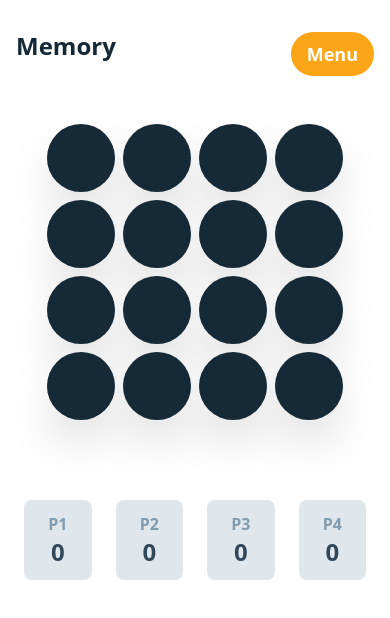
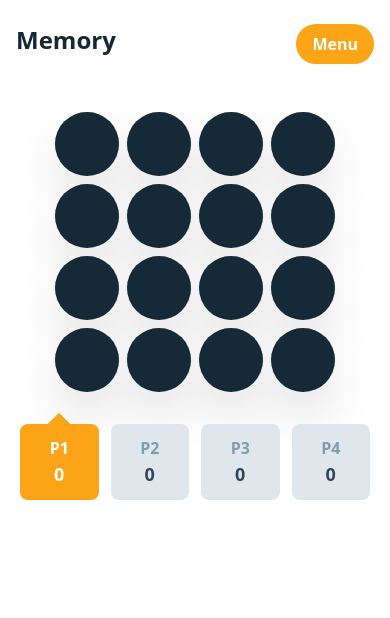
Before and after one commit to ManikantaPotnuru9176/memory-game, a Next.js app: page / in a window 390 px wide. Shown: the top 618 px of the page. Built offline with nearby package versions, Linux system fonts and the light colour scheme.

Commit message:
updated the mobile view and added arrow to player

```diff
--- a/src/components/footer/Footer.js
+++ b/src/components/footer/Footer.js
@@ -4,7 +4,7 @@ import Players from "./multiPlayer/Players";
 
 const Footer = () => {
   return (
-    <div className="pt-20 md:pt-28 pb-12">
+    <div className="pt-8 md:pt-12 lg:pt-20 pb-4 md:pb-8">
       {false ? <GameStatus /> : <Players />}
     </div>
   );
--- a/src/components/footer/multiPlayer/Player.js
+++ b/src/components/footer/multiPlayer/Player.js
@@ -2,13 +2,30 @@ import React from "react";
 
 const Player = ({ index }) => {
   return (
-    <div className="w-full md:w-[260px] bg-[#dfe7ec] rounded-lg">
-      <div className="flex flex-col lg:flex-row justify-between items-center md:items-start lg:items-center h-full md:px-4 lg:px-6 py-3 md:py-2 lg:py-5">
-        <span className="text-[#819cae] text-md md:text-md lg:text-xl font-bold">
+    <div
+      className={`relative w-full md:w-56 ${
+        index === 0 ? "bg-[#fca417]" : "bg-[#dfe7ec]"
+      } rounded-lg`}
+    >
+      <div
+        className={`${
+          index === 0 ? "block" : "hidden"
+        } absolute w-[1rem] md:w-[1.5rem] lg:w-[2.0rem] h-[1rem] md:h-[1.5rem] lg:h-[2.0rem] top-0 bg-[#fca417] left-1/2 transform -translate-x-1/2 -translate-y-1/2 rotate-45 transition-all duration-500 origin-center`}
+      ></div>
+      <div className="flex flex-col md:flex-row justify-between items-center h-full px-4 md:px-6 py-3 md:py-4 lg:py-5">
+        <span
+          className={`${
+            index === 0 ? "text-white" : "text-[#819cae]"
+          } text-base md:text-lg lg:text-xl font-bold`}
+        >
           <span className="hidden md:inline">Player {index + 1}</span>
           <span className="md:hidden">P{index + 1}</span>
         </span>
-        <span className="text-[#31485b] text-2xl lg:text-3xl font-bold">
+        <span
+          className={`${
+            index === 0 ? "text-white" : "text-[#31485b]"
+          } text-lg lg:text-2xl font-bold`}
+        >
           0
         </span>
       </div>
--- a/src/components/footer/multiPlayer/Players.js
+++ b/src/components/footer/multiPlayer/Players.js
@@ -5,9 +5,9 @@ const Players = () => {
   const players = Array(4).fill(1);
 
   return (
-    <div className="flex flex-row justify-around lg:justify-center items-center gap-6 px-6">
+    <div className="flex flex-row justify-center gap-3 md:gap-6 px-5">
       {players.map((_, index) => (
-        <Player index={index} />
+        <Player key={index} index={index} />
       ))}
     </div>
   );
--- a/src/components/footer/singlePlayer/GameStatus.js
+++ b/src/components/footer/singlePlayer/GameStatus.js
@@ -4,7 +4,7 @@ import Moves from "./Moves";
 
 const GameStatus = () => {
   return (
-    <div className="flex flex-row justify-center gap-4 md:gap-8">
+    <div className="flex flex-row justify-center gap-6">
       <Time />
       <Moves />
     </div>
--- a/src/components/hero/Grid.js
+++ b/src/components/hero/Grid.js
@@ -18,7 +18,7 @@ const Grid = () => {
 
   return (
     <div className="flex flex-col justify-center items-center">
-      <div className="grid grid-cols-4 gap-2 md:gap-4">
+      <div className="grid grid-cols-4 gap-2 md:gap-4 lg:gap-6">
         {isRotated.map((rotated, index) => (
           <GridItem
             key={index}
--- a/src/components/hero/GridItem.js
+++ b/src/components/hero/GridItem.js
@@ -3,7 +3,7 @@ import React from "react";
 const GridItem = ({ rotated, handleRotation, index }) => {
   return (
     <button
-      className={`relative w-[68px] md:w-28 h-[68px] md:h-28 rounded-full text-white overflow-hidden cursor-pointer shadow-2xl transition-all duration-300 ${
+      className={`relative w-16 h-16 md:w-28 md:h-28 rounded-full text-white overflow-hidden cursor-pointer shadow-2xl transition-all duration-300 ${
         rotated.status ? "[transform:rotateY(180deg)]" : ""
       }`}
       onClick={() => handleRotation(index)}
@@ -14,7 +14,7 @@ const GridItem = ({ rotated, handleRotation, index }) => {
         }`}
       ></div>
       <div
-        className={`absolute inset-0 w-full h-full flex justify-center items-center bg-[#bbcdd8] text-2xl md:text-3xl lg:text-4xl font-extrabold transition-all z-10 ${
+        className={`absolute inset-0 w-full h-full flex justify-center items-center bg-[#bbcdd8] text-lg md:text-3xl font-extrabold transition-all z-10 ${
           rotated.status ? "[transform:rotateY(180deg)]" : ""
         }`}
       >
--- a/src/components/navbar/Button.js
+++ b/src/components/navbar/Button.js
@@ -3,7 +3,7 @@ import React from "react";
 const Button = ({ text, onClick, primary }) => (
   <button
     onClick={onClick}
-    className={`text-lg md:text-xl font-bold px-4 md:px-6 py-2 rounded-full ${
+    className={`text-lg md:text-xl font-bold px-4 lg:px-6 py-2 lg:py-3 rounded-full ${
       primary
         ? "bg-[#fca516] hover:bg-[#fcba4f] text-white"
         : "bg-[#dfe7ec] hover:bg-[#6393b6] text-[#32485a] hover:text-white"
--- a/src/components/navbar/Navbar.js
+++ b/src/components/navbar/Navbar.js
@@ -16,16 +16,16 @@ const Navbar = () => {
           <h1 className="text-2xl md:text-3xl lg:text-4xl font-extrabold text-[#152836]">
             Memory
           </h1>
-          <nav className="mt-4 md:mt-0">
+          <nav className="mt-2 md:mt-0">
             <div className="md:hidden">
               <button
                 onClick={() => toggleMobileMenu()}
-                className="bg-[#fca516] hover:bg-[#fcba4f] text-white text-lg md:text-xl font-bold px-4 md:px-6 py-2 rounded-full"
+                className="bg-[#fca516] hover:bg-[#fcba4f] text-white text-md font-bold px-4 py-2 rounded-full"
               >
                 Menu
               </button>
             </div>
-            <div className="hidden md:flex md:gap-4">
+            <div className="hidden md:flex md:gap-2 lg:gap-4">
               <Button text="Restart" primary />
               <Button text="New Game" />
               <Button
@@ -49,7 +49,7 @@ const Navbar = () => {
             role="dialog"
             aria-modal="true"
             aria-label="Game Menu"
-            className="z-50 w-11/12 bg-white text-4.125 rounded-md flex flex-col gap-4 px-6 py-10 pointer-events-auto"
+            className="z-50 w-11/12 sm:w-5/6 md:w-3/4 lg:w-2/3 xl:w-1/2 bg-white text-3xl md:text-4xl lg:text-5xl xl:text-6xl rounded-md flex flex-col gap-4 px-4 sm:px-6 md:px-8 xl:px-10 py-6 sm:py-8 md:py-10 pointer-events-auto"
             onClick={(e) => e.stopPropagation()}
           >
             <Button text="Restart" onClick={() => toggleMobileMenu()} primary />
--- a/src/pages/index.js
+++ b/src/pages/index.js
@@ -6,7 +6,9 @@ export default function Home() {
   return (
     <>
       <Navbar />
-      <Grid />
+      <div className="lg:container mx-auto px-4">
+        <Grid />
+      </div>
       <Footer />
     </>
   );
```
